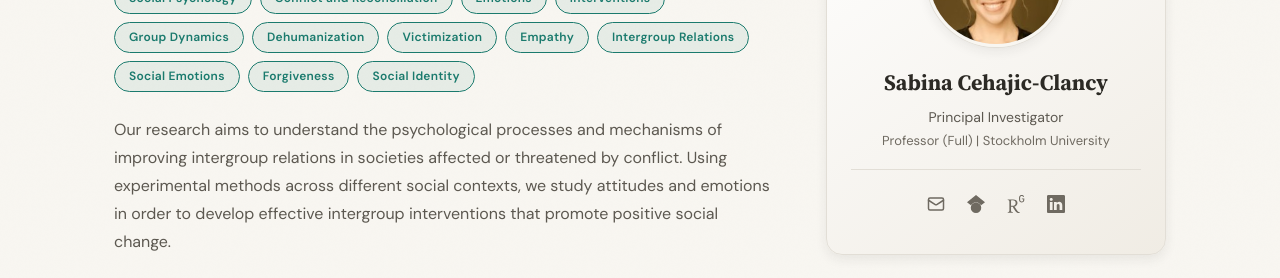
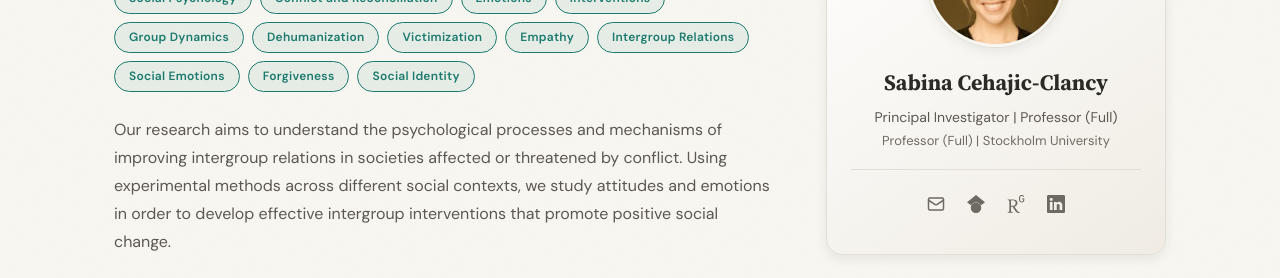
Before and after one commit to yuricipriano02/healingsocieties, a Jekyll site: the page built from _pages/home.md, in a window 1280 px wide. Shown: the part 230-508 px from the top of the page. Built offline with Jekyll 4.4.1, drawn with Linux system fonts in a browser that asks for light colours.

Commit message:
Update card title and institution in config

```diff
--- a/_config.yml
+++ b/_config.yml
@@ -2,7 +2,7 @@
 # STEP 1: Your Identity (required)
 # ============================================================
 card_name: "Sabina Cehajic-Clancy"
-card_title: "Principal Investigator"
+card_title: "Principal Investigator | Professor (Full)"
 name: "Healing Societies"
 title: "by Sabina Cehajic-Clancy"
 institution: "Professor (Full) | Stockholm University"
```
